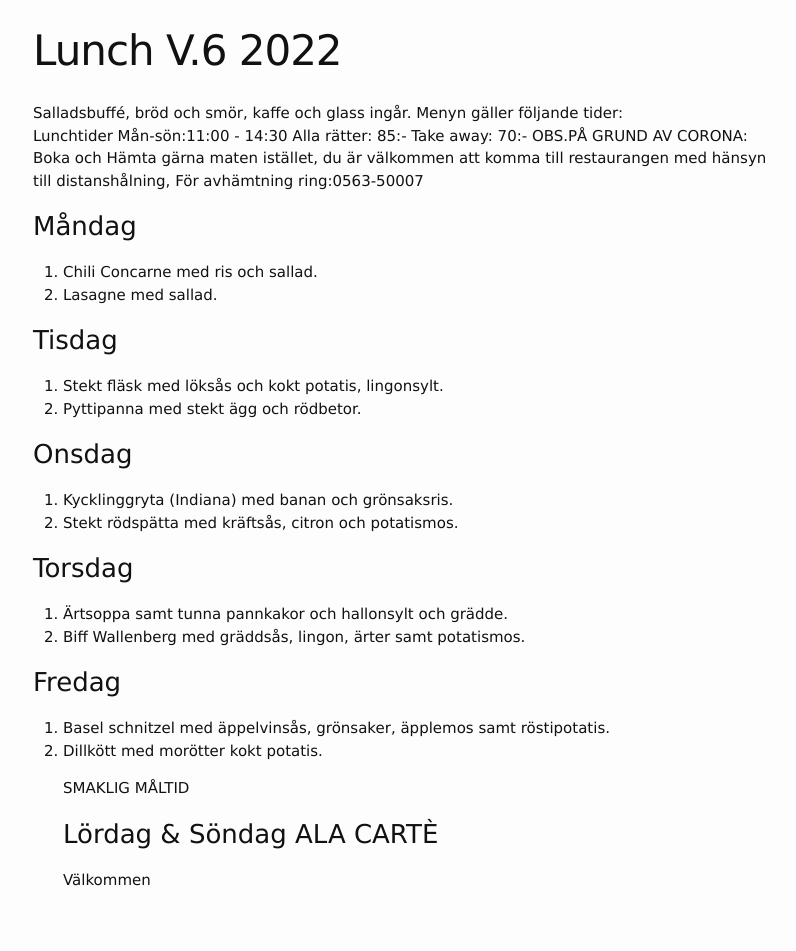
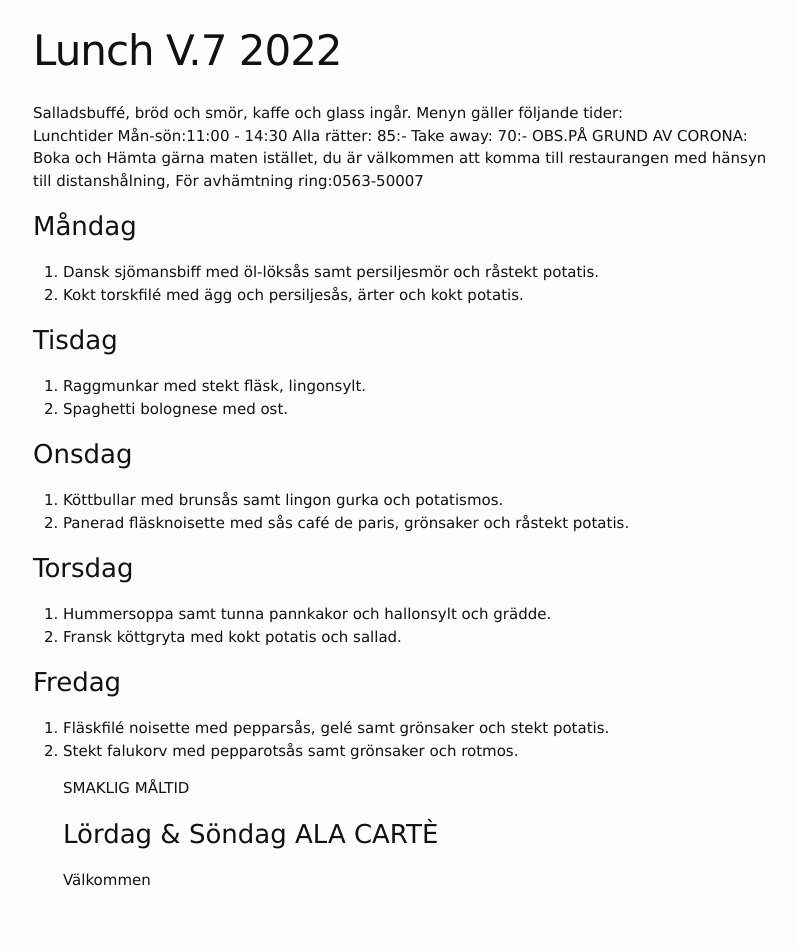
Before and after one commit to FarInn62/farinn62.github.io, a Jekyll site: the page built from lunch.md, in a window 1280 px wide. Shown: the whole page, without its empty margins (237-1033 px from the left). Built offline with Jekyll 4.4.1, drawn with Linux system fonts in a browser that asks for light colours.

Commit message:
Update lunch.md

```diff
--- a/lunch.md
+++ b/lunch.md
@@ -1,6 +1,6 @@
 ---
 layout: foodmenu
-title: Lunch V.6  2022
+title: Lunch V.7  2022
 permalink: /lunch/
 published: true
 ---
@@ -12,24 +12,24 @@ OBS.PÅ GRUND AV CORONA: Boka och Hämta gärna maten istället, du är välkomm
 
 
 ### Måndag
-1. Chili Concarne med ris och sallad.
-2. Lasagne med sallad.
+1. Dansk sjömansbiff med öl-löksås samt persiljesmör och råstekt potatis.
+2. Kokt torskfilé med ägg och persiljesås, ärter och kokt potatis.
 
 ### Tisdag
-1. Stekt fläsk med löksås och kokt potatis, lingonsylt.
-2. Pyttipanna med stekt ägg och rödbetor.
+1. Raggmunkar med stekt fläsk, lingonsylt.
+2. Spaghetti bolognese med ost.
 
 ### Onsdag
-1. Kycklinggryta (Indiana) med banan och grönsaksris.
-2. Stekt rödspätta med kräftsås, citron och potatismos.
+1. Köttbullar med brunsås samt lingon gurka och potatismos.
+2. Panerad fläsknoisette med sås café de paris, grönsaker och råstekt potatis.
 
 ### Torsdag
-1. Ärtsoppa samt tunna pannkakor och hallonsylt och grädde.
-2. Biff Wallenberg med gräddsås, lingon, ärter samt potatismos.
+1. Hummersoppa samt tunna pannkakor och hallonsylt och grädde.
+2. Fransk köttgryta med kokt potatis och sallad.
 
 ### Fredag
-1. Basel schnitzel med äppelvinsås, grönsaker, äpplemos samt röstipotatis.
-2. Dillkött med morötter kokt potatis.
+1. Fläskfilé noisette med pepparsås, gelé samt grönsaker och stekt potatis.
+2. Stekt falukorv med pepparotsås samt grönsaker och rotmos.
 
 
     SMAKLIG MÅLTID
```
